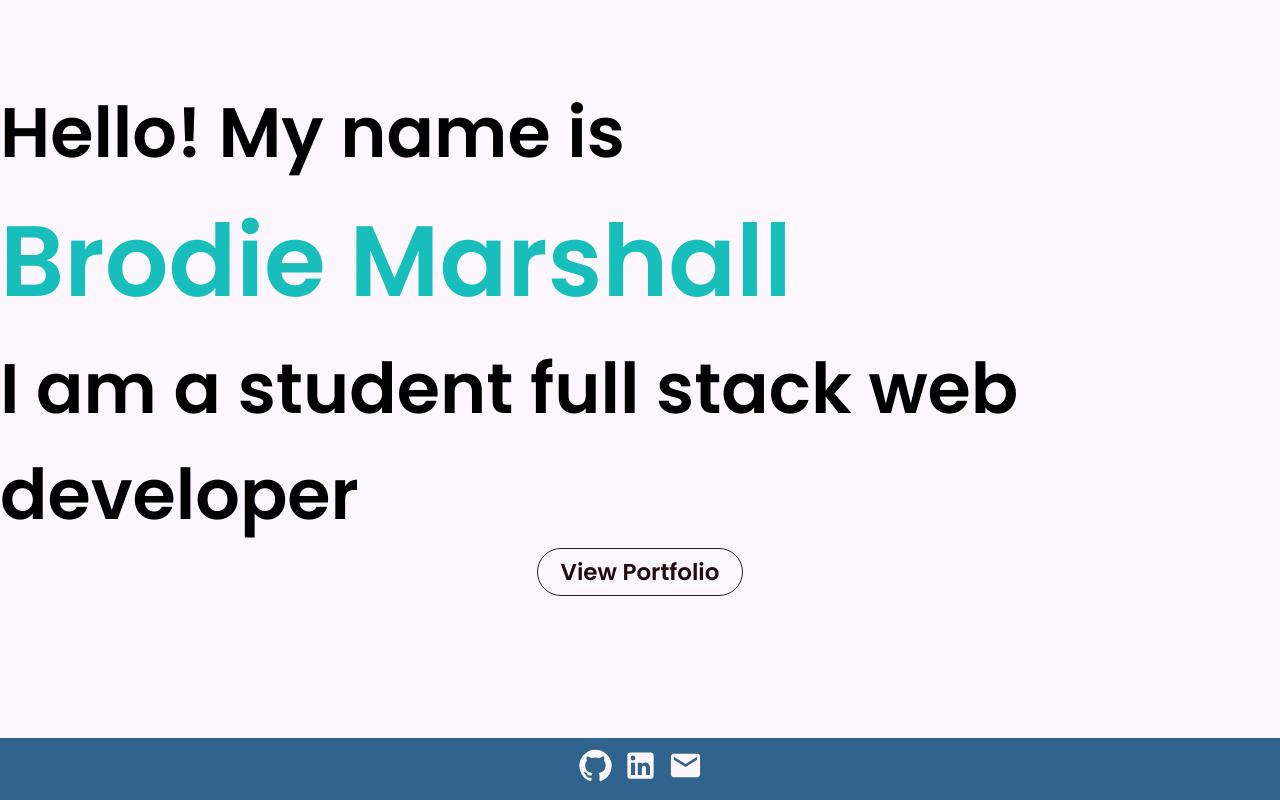
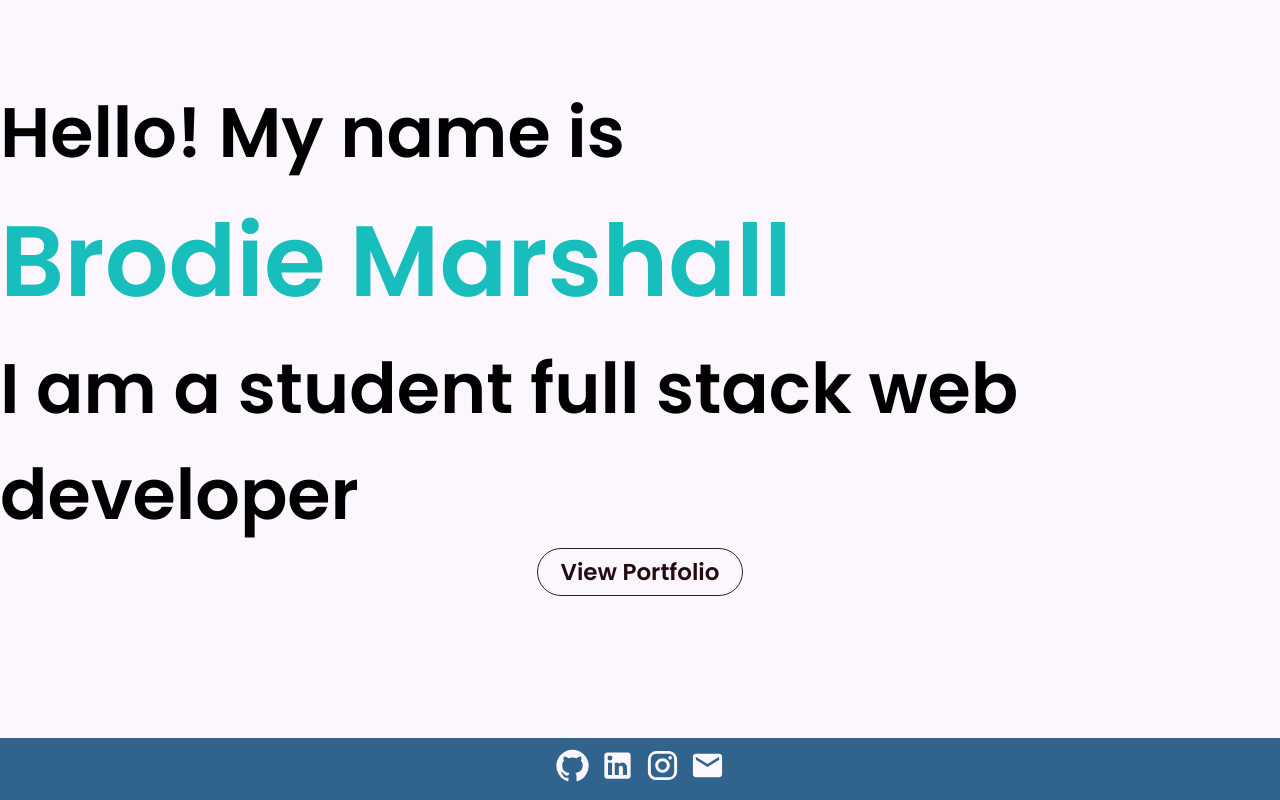
Before and after one commit to brodie02/react-portfolio-good, a React (Create React App) app: page / in a window 1280 px wide. Shown: the part 177-977 px from the top of the page. Built offline with nearby package versions, Linux system fonts and the light colour scheme.

Commit message:
Add instagram link

```diff
--- a/src/components/Footer.js
+++ b/src/components/Footer.js
@@ -1,6 +1,8 @@
 import React from 'react'
+
 import GitHubIcon from '@mui/icons-material/GitHub';
 import LinkedInIcon from '@mui/icons-material/LinkedIn';
+import InstagramIcon from '@mui/icons-material/Instagram'
 import MailIcon from '@mui/icons-material/Mail';
 
 export default function Footer() {
@@ -9,6 +11,7 @@ export default function Footer() {
             <ul>
                 <li><a href='https://github.com/brodie02'><GitHubIcon fontSize='large'/></a></li>
                 <li><a href='https://www.linkedin.com/in/brodie-marshall-24059a264/'><LinkedInIcon fontSize='large'/></a></li>
+                <li><a href='https://www.instagram.com/brodiesmarshall/?hl=en'><InstagramIcon fontSize='large'/></a></li>
                 <li><a href="mailto: marshallbrodie0@gmail.com"><MailIcon fontSize='large'/></a></li>
             </ul>
         </div>
```
